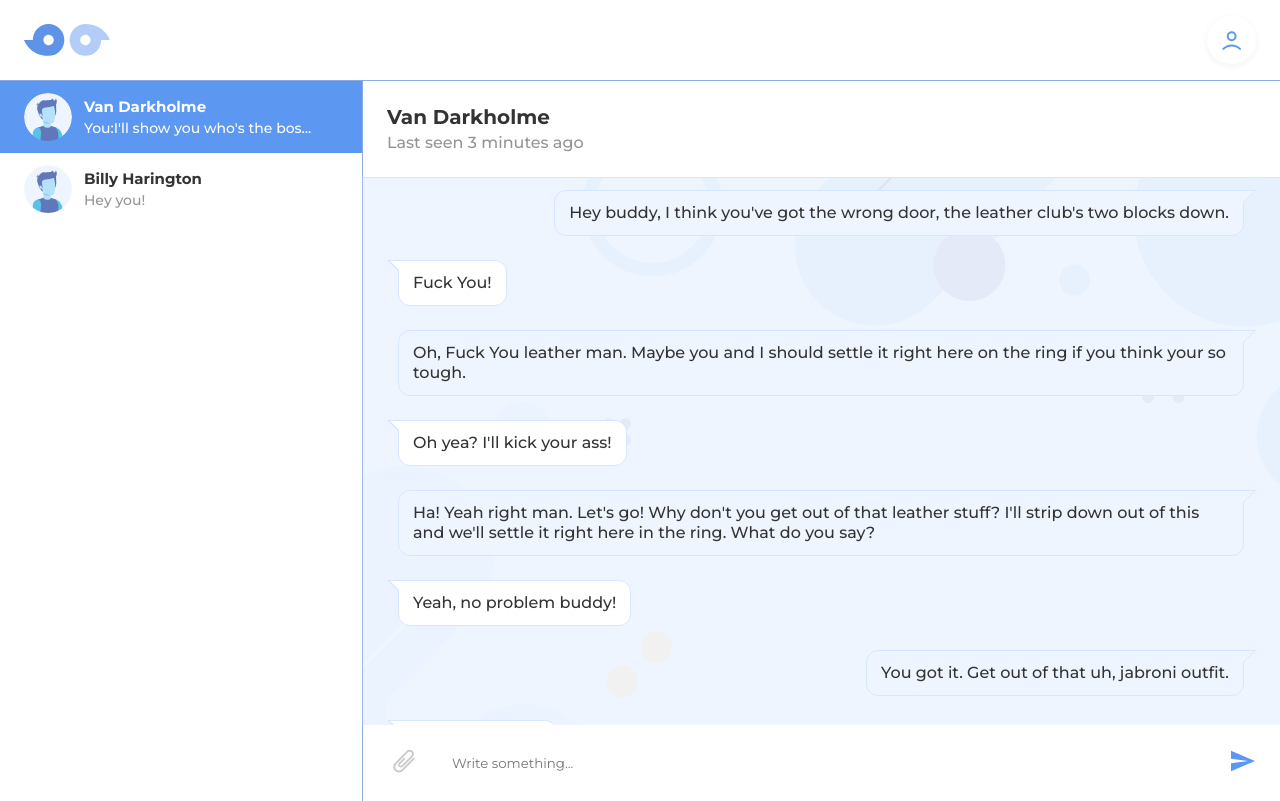
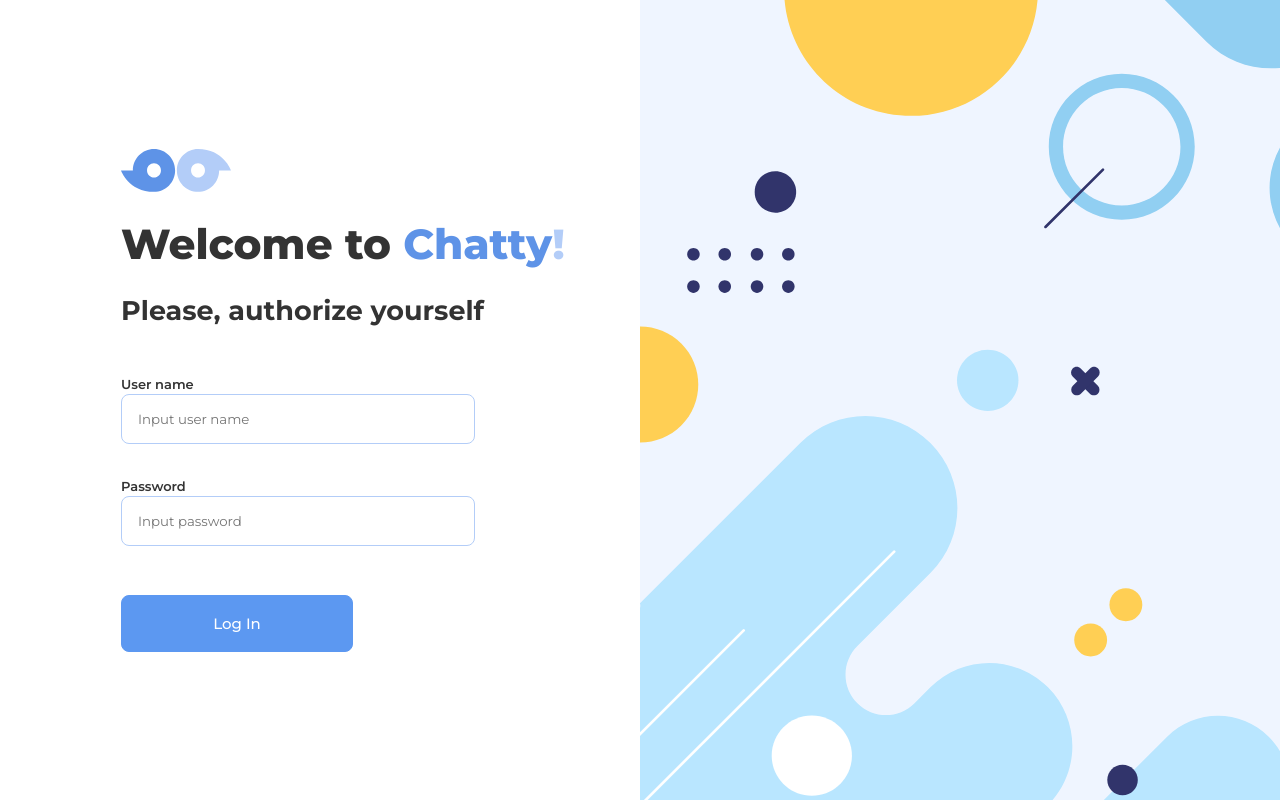
Before and after one commit to mark-avd/hw-project, a React (Create React App) app: page / in a window 1280 px wide. Built offline with nearby package versions, Linux system fonts and the light colour scheme.

Commit message:
feat: add routing

```diff
--- a/package.json
+++ b/package.json
@@ -15,6 +15,7 @@
     "react": "^17.0.2",
     "react-dom": "^17.0.2",
     "react-hook-form": "^7.17.5",
+    "react-router-dom": "^5.3.0",
     "react-scripts": "4.0.3",
     "sass": "^1.43.2",
     "typescript": "^4.1.2",
@@ -52,6 +53,7 @@
   "devDependencies": {
     "@commitlint/cli": "^13.2.1",
     "@commitlint/config-conventional": "^13.2.0",
+    "@types/react-router-dom": "^5.3.2",
     "@typescript-eslint/eslint-plugin": "^5.0.0",
     "@typescript-eslint/parser": "^5.0.0",
     "eslint": "7.11.0",
--- a/src/App.tsx
+++ b/src/App.tsx
@@ -1,12 +1,22 @@
 import React from 'react'
-import LoginPage from './pages/LoginPage'
-import ChatPage from './pages/ChatPage'
+import { BrowserRouter, Route, Switch } from 'react-router-dom'
+import routesConfig from './routes/routesConfig'
 import './App.scss'
 
 function App() {
     return (
-        <ChatPage />
-        // <LoginPage />
+        <BrowserRouter>
+            <Switch>
+                {routesConfig.map((route, index) => (
+                    <Route
+                        key={index}
+                        path={route.path}
+                        component={route.component}
+                        exact={route.exact}
+                    />
+                ))}
+            </Switch>
+        </BrowserRouter>
     )
 }
 
--- a/src/components/organisms/LoginForm/index.tsx
+++ b/src/components/organisms/LoginForm/index.tsx
@@ -1,15 +1,15 @@
 import React, { useState } from 'react'
 import Button from '../../atoms/Button'
 import FormInput from '../../molecules/FormField'
-import './style.scss'
 import LogoIcons from '../../atoms/LogoIcons'
 import GreetingText from '../../atoms/GreetingText'
+import { NavLink } from 'react-router-dom'
+import './style.scss'
 
 const LoginForm: React.FC = () => {
     const [isError, setError] = useState<boolean>(false)
     const [isDisabled, setDisabled] = useState<boolean>(false)
     const onClick = (event: React.SyntheticEvent): void => {
-        event.preventDefault()
         setError((prevState) => !prevState)
     }
     const onDoubleClick = (): void => {
@@ -49,12 +49,14 @@ const LoginForm: React.FC = () => {
                     />
                 </div>
                 <div className={'login-form__button'}>
+                    <NavLink to={'/chat'}>
                         <Button
                             buttonText={'Log In'}
                             onClick={onClick}
                             onDoubleClick={onDoubleClick}
                             isDisabled={isDisabled}
                         />
+                    </NavLink>
                 </div>
             </form>
         </div>
--- /dev/null
+++ b/src/routes/routesConfig.tsx
@@ -0,0 +1,17 @@
+import LoginPage from '../pages/LoginPage'
+import ChatPage from '../pages/ChatPage'
+
+const routesConfig = [
+    {
+        path: '/',
+        exact: true,
+        component: LoginPage
+    },
+    {
+        path: '/chat',
+        exact: true,
+        component: ChatPage
+    },
+]
+
+export default routesConfig
```
Also changed, not shown: 1 other file (tests, documents, lock files or other folders). Lines whose indentation alone changed are shown as unchanged.
